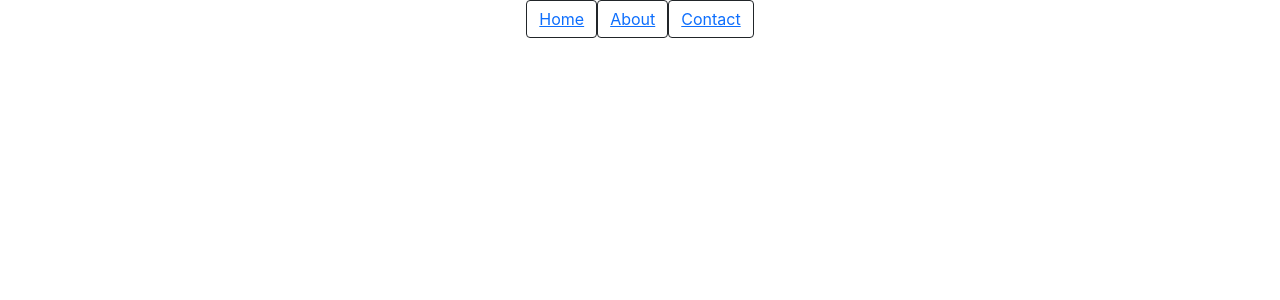
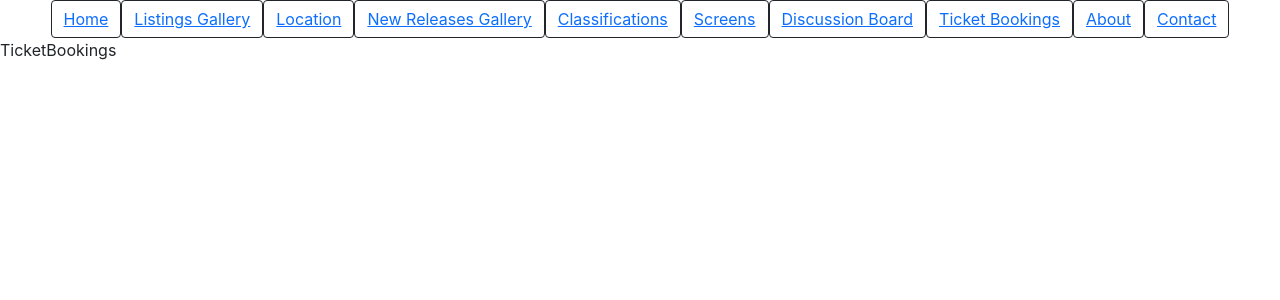
Before and after one commit to Peter-Dagley/Movie-Website, a React (Create React App) app in the folder Frontend/moviewebsite/: page /ticketbookings in a window 1280 px wide. Before the commit this address had no page. Shown: the top 300 px of the page. Built offline with nearby package versions, Linux system fonts and the light colour scheme.

Commit message:
added all of the webpages to the site with links in Nav

```diff
--- a/Frontend/moviewebsite/src/components/Nav/Nav.js
+++ b/Frontend/moviewebsite/src/components/Nav/Nav.js
@@ -1,8 +1,15 @@
 import React from 'react'
 import {BrowserRouter as Router, Route, Routes, Link} from "react-router-dom";
 import About from '../Pages/About/About';
+import Classifications from '../Pages/Classifications/Classifications';
 import Contact from '../Pages/Contact/Contact';
+import DiscussionBoard from '../Pages/DiscussionBoard/DiscussionBoard';
 import Home from '../Pages/Home/Home';
+import ListingsGallery from '../Pages/ListingsGallery/ListingsGallery';
+import Location from '../Pages/Location/Location';
+import NewReleasesGallery from '../Pages/NewReleasesGallery/NewReleasesGallery';
+import Screens from '../Pages/Screens/Screens';
+import TicketBookings from '../Pages/TicketBookings/TicketBookings';
 import './NavStyles.css';
 
 
@@ -16,6 +23,27 @@ const Nav = () => {
               <Link className='link' to="/">Home</Link>
             </button>
             <button type="button" className="btn btn-outline-dark">
+              <Link className='link' to="/listingsgallery">Listings Gallery</Link>
+            </button>
+            <button type="button" className="btn btn-outline-dark">
+              <Link className='link' to="/location">Location</Link>
+            </button>
+            <button type="button" className="btn btn-outline-dark">
+              <Link className='link' to="/newreleasesgallery">New Releases Gallery</Link>
+            </button>
+            <button type="button" className="btn btn-outline-dark">
+              <Link className='link' to="/classifications">Classifications</Link>
+            </button>
+            <button type="button" className="btn btn-outline-dark">
+              <Link className='link' to="/screens">Screens</Link>
+            </button>
+            <button type="button" className="btn btn-outline-dark">
+              <Link className='link' to="/discussionboard">Discussion Board</Link>
+            </button>
+            <button type="button" className="btn btn-outline-dark">
+              <Link className='link' to="/ticketbookings">Ticket Bookings</Link>
+            </button>
+            <button type="button" className="btn btn-outline-dark">
               <Link className='link' to="/about">About</Link>
             </button>
             <button type="button" className="btn btn-outline-dark">
@@ -26,6 +54,13 @@ const Nav = () => {
 
       <Routes>
         <Route path="/" element={<Home />} />
+        <Route path="/listingsgallery" element={<ListingsGallery />} />
+        <Route path="/location" element={<Location />} />
+        <Route path="/newreleasesgallery" element={<NewReleasesGallery />} />
+        <Route path="/classifications" element={<Classifications />} />
+        <Route path="/screens" element={<Screens />} />
+        <Route path="/discussionboard" element={<DiscussionBoard />} />
+        <Route path="/ticketbookings" element={<TicketBookings />} />
         <Route path="/about" element={<About />} />
         <Route path="/contact" element={<Contact />} />
       </Routes>
--- /dev/null
+++ b/Frontend/moviewebsite/src/components/Pages/Classifications/Classifications.js
@@ -0,0 +1,11 @@
+import React from 'react'
+
+const Classifications = () => {
+  return (
+    <>
+    <div>Classifications</div>
+    </>
+  )
+}
+
+export default Classifications
--- /dev/null
+++ b/Frontend/moviewebsite/src/components/Pages/DiscussionBoard/DiscussionBoard.js
@@ -0,0 +1,11 @@
+import React from 'react'
+
+const DiscussionBoard = () => {
+  return (
+    <>
+    <div>DiscussionBoard</div>
+    </>
+  )
+}
+
+export default DiscussionBoard
--- /dev/null
+++ b/Frontend/moviewebsite/src/components/Pages/ListingsGallery/ListingsGallery.js
@@ -0,0 +1,11 @@
+import React from 'react'
+
+const ListingsGallery = () => {
+  return (
+    <>
+    <div>ListingsGallery</div>
+    </>
+  )
+}
+
+export default ListingsGallery
--- /dev/null
+++ b/Frontend/moviewebsite/src/components/Pages/Location/Location.js
@@ -0,0 +1,11 @@
+import React from 'react'
+
+const Location = () => {
+  return (
+    <>
+    <div>Location</div>
+    </>
+  )
+}
+
+export default Location
--- /dev/null
+++ b/Frontend/moviewebsite/src/components/Pages/NewReleasesGallery/NewReleasesGallery.js
@@ -0,0 +1,11 @@
+import React from 'react'
+
+const NewReleasesGallery = () => {
+  return (
+    <>
+    <div>NewReleasesGallery</div>
+    </>
+  )
+}
+
+export default NewReleasesGallery
--- /dev/null
+++ b/Frontend/moviewebsite/src/components/Pages/Screens/Screens.js
@@ -0,0 +1,11 @@
+import React from 'react'
+
+const Screens = () => {
+  return (
+    <>
+    <div>Screens</div>
+    </>
+  )
+}
+
+export default Screens
--- /dev/null
+++ b/Frontend/moviewebsite/src/components/Pages/TicketBookings/TicketBookings.js
@@ -0,0 +1,11 @@
+import React from 'react'
+
+const TicketBookings = () => {
+  return (
+    <>
+    <div>TicketBookings</div>
+    </>
+  )
+}
+
+export default TicketBookings
```
